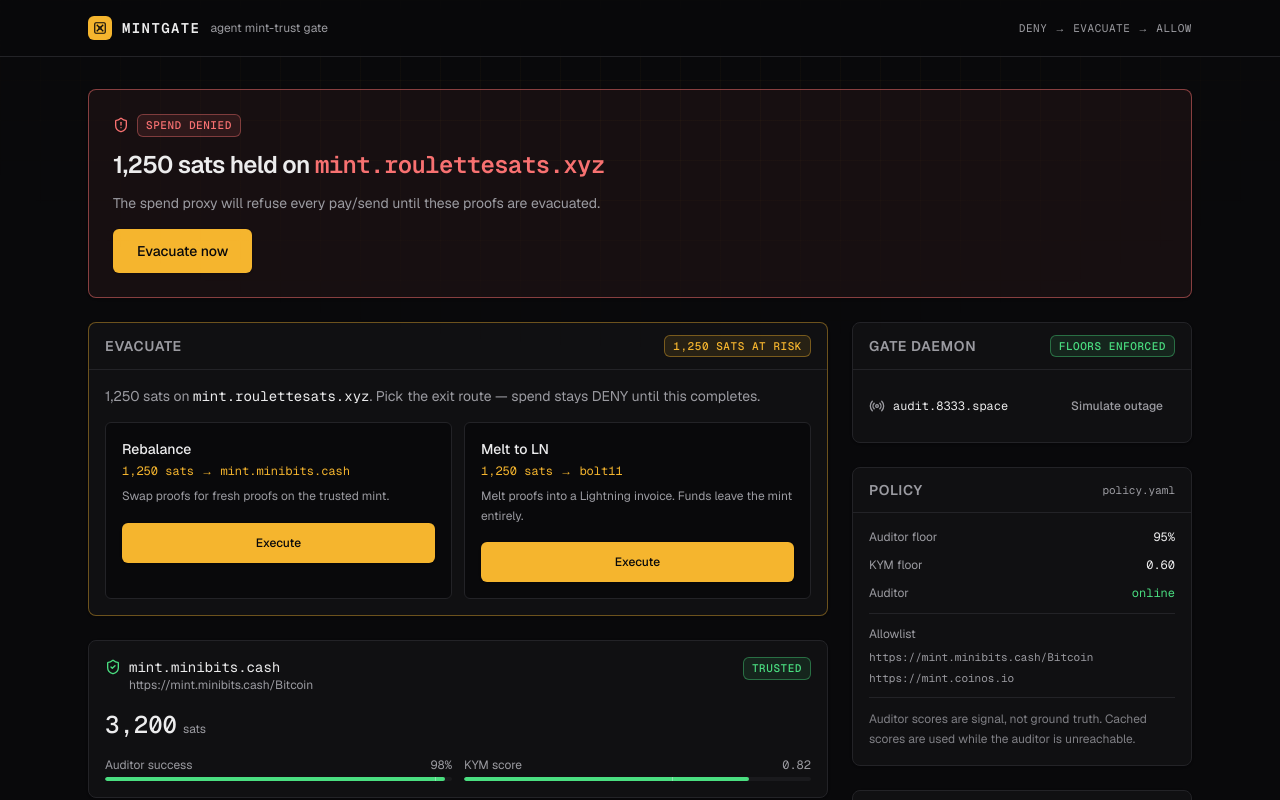
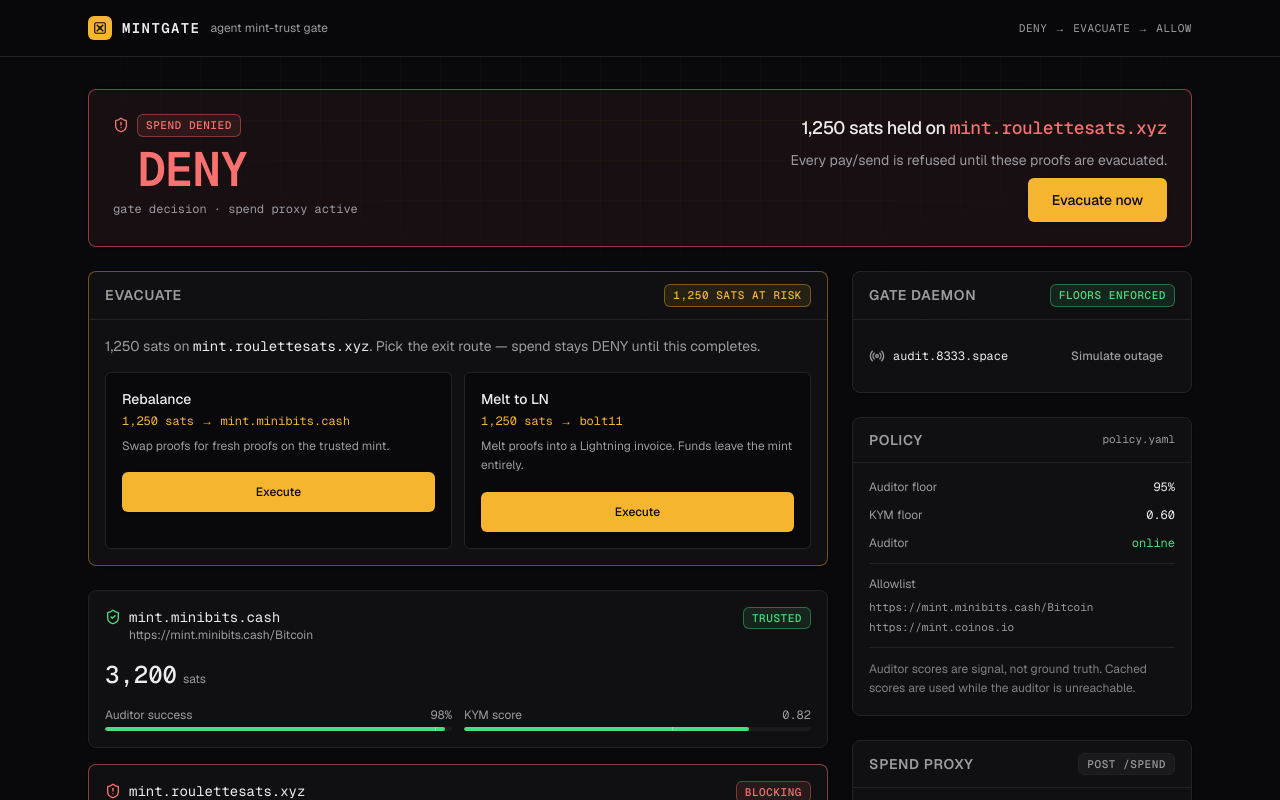
Before and after one commit to Kartikvyas1604/domicile, a Next.js app: page / in a window 1280 px wide. Shown: the top 800 px of the page. Built offline with nearby package versions, Linux system fonts and the light colour scheme.

Commit message:
feat(hero): terminal status block with pulsing DENY/ALLOW word

```diff
--- a/components/gate-hero.tsx
+++ b/components/gate-hero.tsx
@@ -6,6 +6,45 @@ import { Badge } from "@/components/ui/badge";
 import { Button } from "@/components/ui/button";
 import { Skeleton } from "@/components/ui/card";
 import { formatSats } from "@/lib/utils";
+import { cn } from "@/lib/utils";
+
+function StatusWord({
+  word,
+  tone,
+  pulsing,
+}: {
+  word: string;
+  tone: string;
+  pulsing: boolean;
+}) {
+  return (
+    <div className="flex items-center gap-3">
+      <span className="relative flex h-3 w-3">
+        {pulsing && (
+          <span
+            className={cn(
+              "absolute inline-flex h-full w-full rounded-full opacity-60 motion-safe:animate-ping",
+              tone
+            )}
+            aria-hidden="true"
+          />
+        )}
+        <span
+          className={cn("relative inline-flex h-3 w-3 rounded-full", tone)}
+          aria-hidden="true"
+        />
+      </span>
+      <span
+        className={cn(
+          "font-mono text-4xl font-semibold tracking-tight sm:text-5xl",
+          tone
+        )}
+      >
+        {word}
+      </span>
+    </div>
+  );
+}
 
 export function GateHero({
   phase,
@@ -13,18 +52,23 @@ export function GateHero({
   onEvacuateClick,
   onReset,
   evacuating,
+  stepDetail,
 }: {
   phase: Phase;
   decision: GateDecision;
   onEvacuateClick: () => void;
   onReset: () => void;
   evacuating: boolean;
+  stepDetail: string | null;
 }) {
   if (phase === "booting") {
     return (
       <div className="rounded-lg border border-border bg-surface p-6 shadow-sm">
-        <Skeleton className="h-4 w-24" />
-        <Skeleton className="mt-3 h-8 w-72 max-w-full" />
+        <div className="flex items-center gap-3">
+          <Skeleton className="h-3 w-3 rounded-full" />
+          <Skeleton className="h-10 w-40" />
+        </div>
+        <Skeleton className="mt-4 h-4 w-72 max-w-full" />
         <Skeleton className="mt-3 h-4 w-56 max-w-full" />
       </div>
     );
@@ -35,20 +79,34 @@ export function GateHero({
   if (evacuating) {
     return (
       <section
-        className="rounded-lg border border-accent/50 bg-accent/[0.06] p-6 shadow-sm"
+        className="animate-status-in rounded-lg border border-accent/50 bg-accent/[0.06] p-6 shadow-sm"
         aria-live="polite"
         aria-atomic="true"
       >
+        <div className="flex flex-col gap-5 md:flex-row md:items-start md:justify-between">
+          <div className="space-y-2">
             <div className="flex items-center gap-2">
               <Zap className="h-4 w-4 text-accent" aria-hidden="true" />
               <Badge variant="warn">Evacuating</Badge>
             </div>
-        <p className="mt-3 text-xl font-semibold tracking-tight text-foreground">
-          Moving proofs off untrusted mint
+            <StatusWord
+              word="DENY"
+              tone="text-accent"
+              pulsing={true}
+            />
+            <p className="font-mono text-xs text-muted-foreground">
+              gate held · spend proxy still refusing
             </p>
-        <p className="mt-1 text-sm text-muted-foreground">
-          Spend stays DENY until the last proof lands on a trusted mint.
+          </div>
+          <div className="max-w-md space-y-2 md:text-right">
+            <p className="text-sm font-medium text-foreground">
+              {stepDetail ?? "Moving proofs"}
             </p>
+            <p className="text-sm text-muted-foreground">
+              Allow flips only when the last proof lands on a trusted mint.
+            </p>
+          </div>
+        </div>
       </section>
     );
   }
@@ -56,35 +114,42 @@ export function GateHero({
   if (decision.decision === "DENY" && blocking) {
     return (
       <section
-        className="rounded-lg border border-danger/50 bg-danger/[0.06] p-6 shadow-sm"
+        className="animate-status-in rounded-lg border border-danger/50 bg-danger/[0.06] p-6 shadow-sm"
         aria-live="assertive"
         aria-atomic="true"
       >
+        <div className="flex flex-col gap-5 md:flex-row md:items-start md:justify-between">
+          <div className="space-y-2">
             <div className="flex items-center gap-2">
               <ShieldAlert className="h-4 w-4 text-danger" aria-hidden="true" />
               <Badge variant="deny">Spend denied</Badge>
             </div>
-        <p className="mt-3 text-xl font-semibold tracking-tight text-foreground sm:text-2xl">
+            <StatusWord word="DENY" tone="text-danger" pulsing={true} />
+            <p className="font-mono text-xs text-muted-foreground">
+              gate decision · spend proxy active
+            </p>
+          </div>
+          <div className="max-w-md space-y-2 md:text-right">
+            <p className="text-lg font-medium tracking-tight text-foreground">
               {formatSats(blocking.balanceSats)} sats held on{" "}
-          <span className="font-mono text-danger">
-            {blocking.host}
-          </span>
+              <span className="font-mono text-danger">{blocking.host}</span>
             </p>
-        <ul className="mt-2 space-y-1">
+            <ul className="space-y-1 md:text-right">
               {blocking.reasons.map((r) => (
                 <li key={r} className="font-mono text-xs text-danger/90">
                   ✕ {r}
                 </li>
               ))}
             </ul>
-        <p className="mt-3 text-sm text-muted-foreground">
-          The spend proxy will refuse every pay/send until these proofs are
-          evacuated.
+            <p className="text-sm text-muted-foreground">
+              Every pay/send is refused until these proofs are evacuated.
             </p>
-        <div className="mt-4 flex flex-wrap gap-3">
+            <div className="flex md:justify-end">
               <Button onClick={onEvacuateClick} size="lg">
                 Evacuate now
               </Button>
+            </div>
+          </div>
         </div>
       </section>
     );
@@ -92,25 +157,35 @@ export function GateHero({
 
   return (
     <section
-      className="rounded-lg border border-success/50 bg-success/[0.06] p-6 shadow-sm"
+      className="animate-status-in rounded-lg border border-success/50 bg-success/[0.06] p-6 shadow-sm"
       aria-live="polite"
       aria-atomic="true"
     >
+      <div className="flex flex-col gap-5 md:flex-row md:items-start md:justify-between">
+        <div className="space-y-2">
           <div className="flex items-center gap-2">
             <ShieldCheck className="h-4 w-4 text-success" aria-hidden="true" />
             <Badge variant="allow">Spend allowed</Badge>
           </div>
-      <p className="mt-3 text-xl font-semibold tracking-tight text-foreground sm:text-2xl">
+          <StatusWord word="ALLOW" tone="text-success" pulsing={false} />
+          <p className="font-mono text-xs text-muted-foreground">
+            gate decision · spend proxy forwarding
+          </p>
+        </div>
+        <div className="max-w-md space-y-3 md:text-right">
+          <p className="text-lg font-medium tracking-tight text-foreground">
             All proofs sit on trusted mints
           </p>
-      <p className="mt-1 text-sm text-muted-foreground">
+          <p className="text-sm text-muted-foreground">
             The gate stays quiet until a failing mint appears again.
           </p>
-      <div className="mt-4 flex flex-wrap gap-3">
+          <div className="flex md:justify-end">
             <Button variant="secondary" onClick={onReset}>
               Reset demo
             </Button>
           </div>
+        </div>
+      </div>
     </section>
   );
 }
```
Lines whose indentation alone changed are shown as unchanged.
